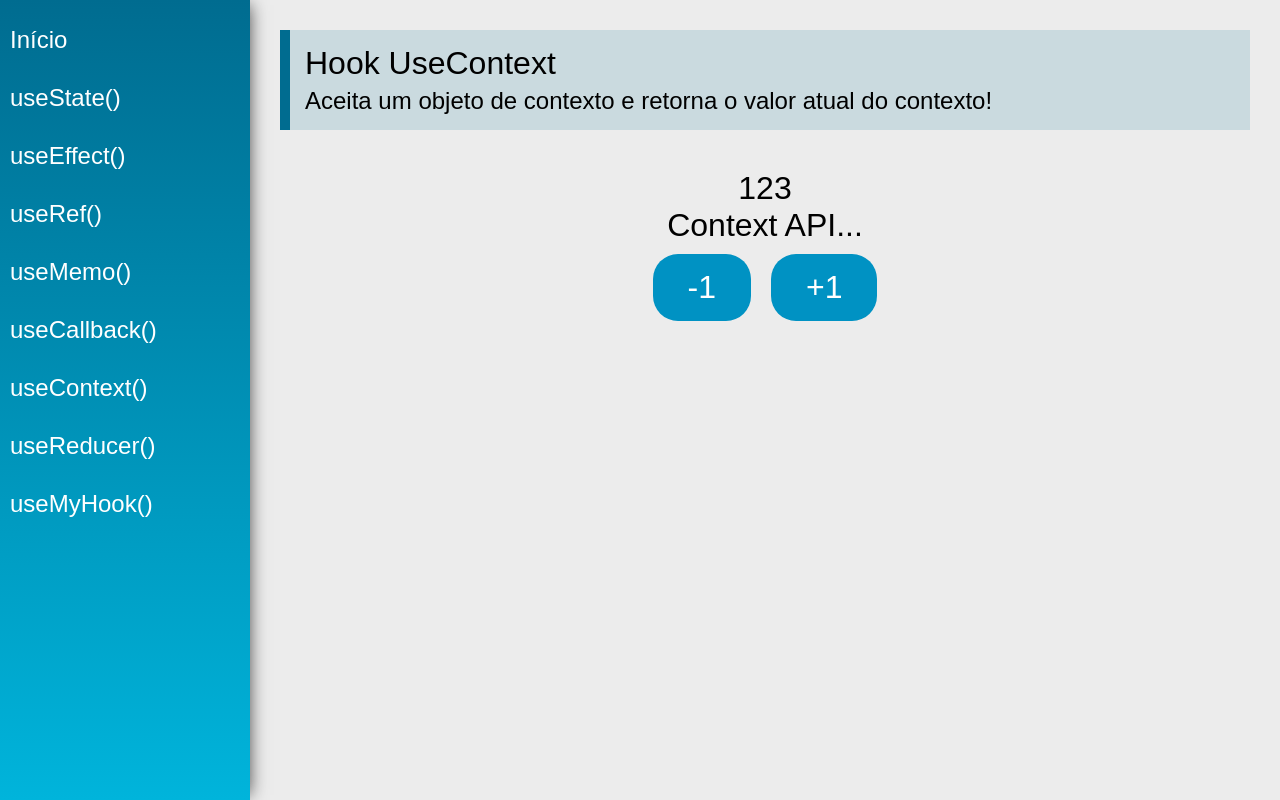
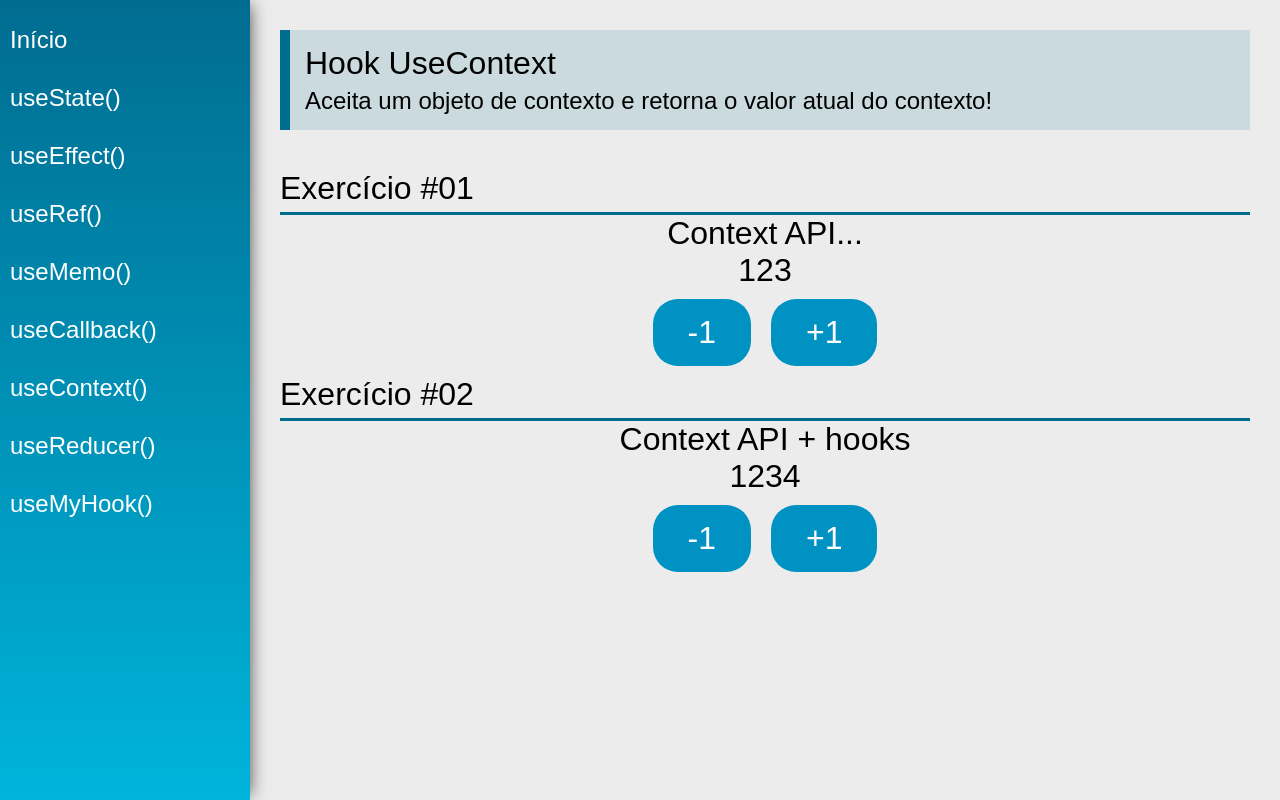
Before and after one commit to anacperdigao/Exercicios-React-Hooks, a React (Create React App) app: page /useContext in a window 1280 px wide. Built offline with nearby package versions, Linux system fonts and the light colour scheme.

Commit message:
Finalizando exercicio useContext

```diff
--- a/src/views/App.jsx
+++ b/src/views/App.jsx
@@ -10,10 +10,11 @@ import StoreProvider from '../data/Store'
 
 const App = props => {
 
+//----------------------------------- Exercício 01 de Context ------------------------------------//
     // Ao inves de passar no Provider o value={data} eu criei um state e vou passar o state e setState pq
     // eu vou querer mudar o data futuramente em outro componente.
     const [state, setState] = useState(data)
-
+//-----------------------------------------------------------------------------------------------//
 
     return (
         <StoreProvider>
--- a/src/views/examples/UseContext.jsx
+++ b/src/views/examples/UseContext.jsx
@@ -1,9 +1,13 @@
-import React, { useContext } from 'react'
+import React, { useContext, useEffect } from 'react'
 import PageTitle from '../../components/layout/PageTitle'
+import SectionTitle from '../../components/layout/SectionTitle'
 import { DataContext } from '../../data/dataContext'
+import { StoreContext } from '../../data/Store'
 
 
 const UseContext = (props) => {
+
+//------------------------------------------- Exercício 1 --------------------------------------//
 
 // Criei o contexto dentro da pasta data e depois eu carreguei o DataContext.Provider no index.js principal.
     const context = useContext(DataContext)
@@ -16,6 +20,17 @@ const UseContext = (props) => {
         })
     }
 
+//------------------------------------------- Exercício 2 --------------------------------------//
+
+    const {number, setNumber, text, setText} = useContext(StoreContext)
+
+    useEffect(() => {
+        if(number > 1250){
+            setText('Eita!!')
+        }
+    }, [number])
+
+//---------------------------------------------------------------------------------------------//
 
     return (
         <div className="UseContext">
@@ -24,15 +39,26 @@ const UseContext = (props) => {
                 subtitle="Aceita um objeto de contexto e retorna o valor atual do contexto!"
             />
 
+            <SectionTitle title='Exercício #01' />
             <div className="center">
+                <span className="text">{context.state.text}</span>
                 <span className="text">{context.state.number}</span>
-                <span className="text">{context.state.text}</span>
                 <div>
                     <button className="btn" onClick={() => mudaStateNumber(-1)}>-1</button>
                     <button className="btn" onClick={() => mudaStateNumber(1)}>+1</button>
                 </div>
             </div>
 
+            <SectionTitle title='Exercício #02' />
+                <div className="center">
+                    <span className="text">{text}</span>
+                    <span className="text">{number}</span>
+                    <div>
+                        <button className="btn" onClick={() => setNumber(number - 1)} >-1</button>
+                        <button className="btn" onClick={() => setNumber(number + 1)}>+1</button>
+                    </div>
+                </div>
+
         </div>
     )
 }
```
